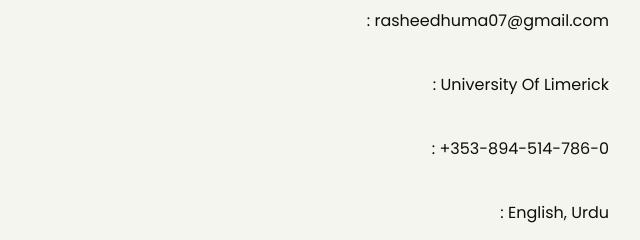
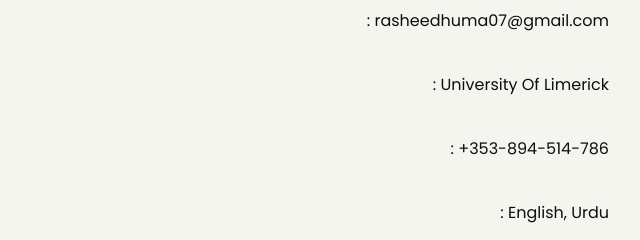
Before and after one commit to Huma-Rasheed/portfolio, a plain HTML site: page index.html in a window 1280 px wide. Shown: the part 2760-3000 px from the top of the page, 495-1135 px from the left. Drawn offline with Linux system fonts and the light colour scheme.

Commit message:
Update index.html

```diff
--- a/index.html
+++ b/index.html
@@ -155,7 +155,7 @@
                                     <span>Mobile Number</span>
                                 </div>
                                 <p>
-                                    <span>: +353-894-514-786-0</span>
+                                    <span>: +353-894-514-786</span>
                                 </p>
                             </div>
                             <div class="contact-item">
```
